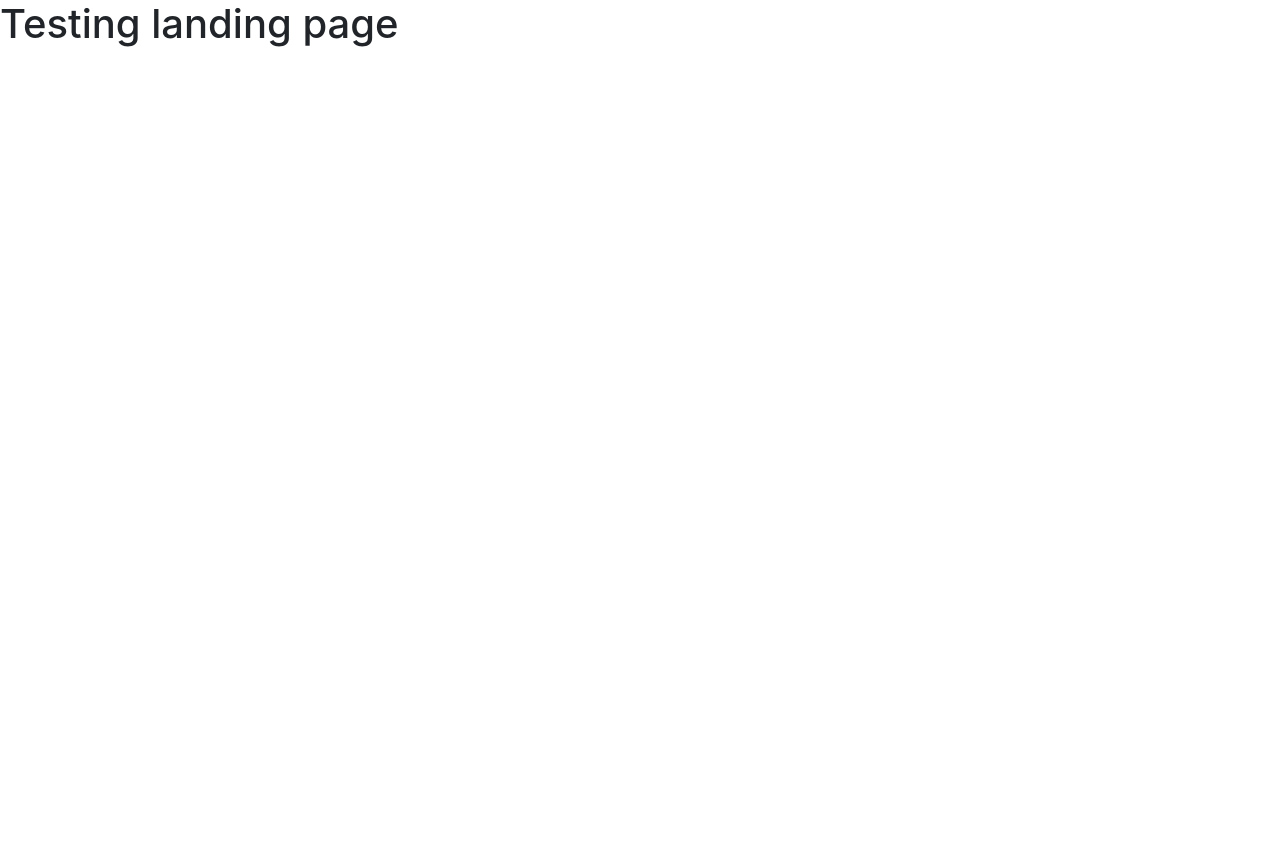
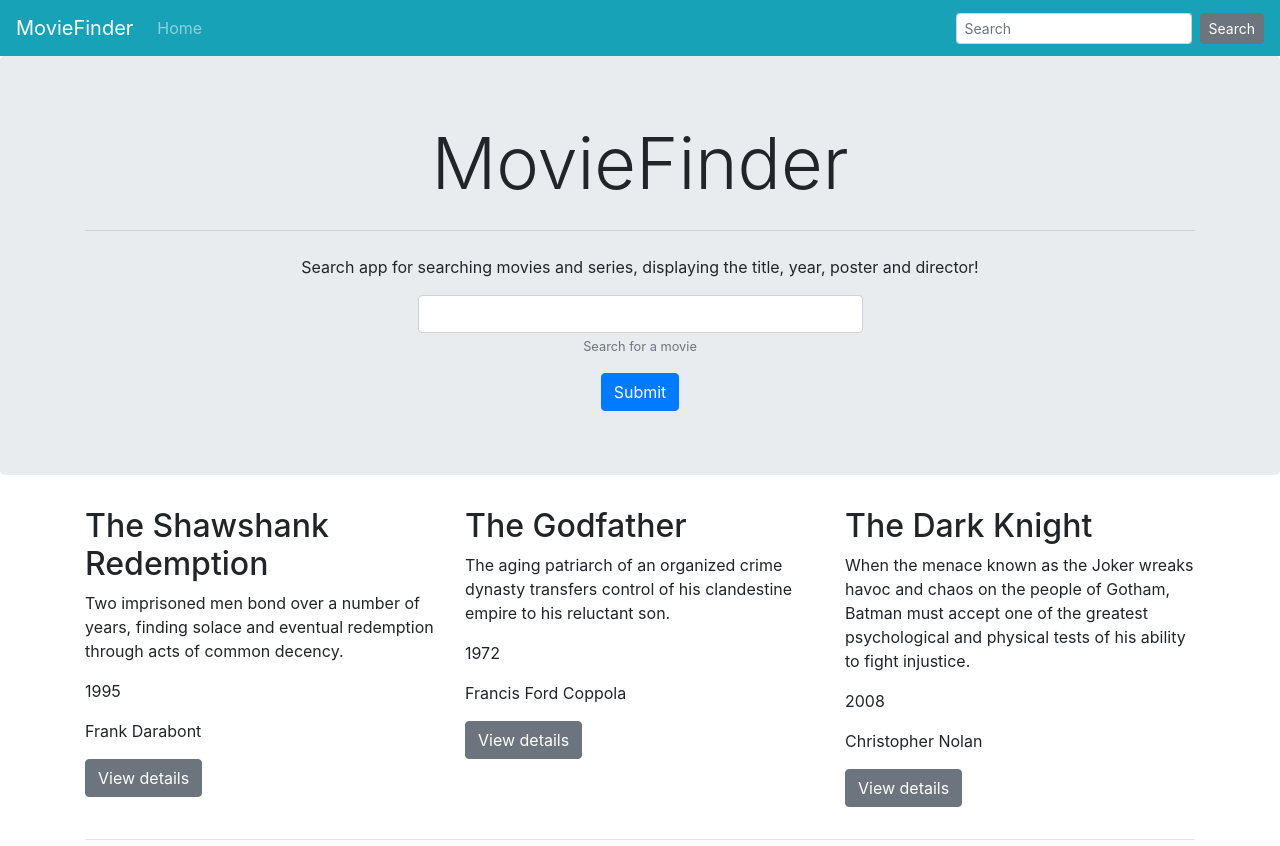
Before and after one commit to BerniML/MovieFinder, a Vue app: page / in a window 1280 px wide. Shown: the top 846 px of the page. Before the commit the page ends 800 px from the top, so only its background shows below. Built offline with nearby package versions, Linux system fonts and the light colour scheme.

Commit message:
Reorganization of components and views include recommendations in homePage

```diff
--- a/babel.config.js
+++ b/babel.config.js
@@ -1,9 +1,9 @@
 module.exports = {
-  "presets": [
+  'presets': [
     [
-      "@vue/app",
+      '@vue/app',
       {
-        "useBuiltIns": "entry"
+        'useBuiltIns': 'entry'
       }
     ]
   ]
--- a/src/App.vue
+++ b/src/App.vue
@@ -1,16 +1,16 @@
 <template>
   <div id="loveToKnow">
-    <HomePage msg="Testing landing page"/>
+    <Header />
+    <router-view />
   </div>
 </template>
 
 <script>
-import HomePage from './components/HomePage.vue'
-
+import Header from '@/components/Header.vue'
 export default {
-  name: 'app',
+  name: 'MovieFinder',
   components: {
-    HomePage
+    Header
   }
 }
 </script>
--- /dev/null
+++ b/src/components/Header.vue
@@ -0,0 +1,56 @@
+<template>
+  <b-navbar toggleable="lg" type="dark" variant="info">
+    <b-navbar-brand>MovieFinder</b-navbar-brand>
+
+    <b-collapse id="nav-collapse" is-nav>
+      <b-navbar-nav>
+        <b-nav-item href="/">Home</b-nav-item>
+      </b-navbar-nav>
+
+      <!-- Right aligned nav items -->
+      <b-navbar-nav class="ml-auto">
+        <b-nav-form @submit.prevent>
+          <b-form-input
+            size="sm"
+            class="mr-sm-2"
+            placeholder="Search"
+            @keydown.enter.native="onHeaderEnterKey"
+            v-model="movieHeader.searchInput"
+          ></b-form-input>
+        </b-nav-form>
+        <b-button
+          size="sm"
+          class="my-2 my-sm-0"
+          type="submit"
+          @click="movieTitleRequest(movieHeader.searchInput)"
+        >Search</b-button>
+      </b-navbar-nav>
+    </b-collapse>
+  </b-navbar>
+</template>
+
+<script>
+import { mapState, mapActions } from 'vuex'
+
+export default {
+  name: 'Header',
+  computed: {
+    ...mapState(['search'])
+  },
+  data () {
+    return {
+      movieHeader: {
+        searchInput: ''
+      }
+    }
+  },
+  methods: {
+    ...mapActions([
+      'movieTitleRequest' // perform request to movie API
+    ]),
+    onHeaderEnterKey (event) {
+      this.movieTitleRequest(this.movieHeader.searchInput)
+    }
+  }
+}
+</script>
--- a/src/components/HomePage.vue
+++ /dev/null
@@ -1,14 +0,0 @@
-<template>
-  <div class="hello">
-    <h1>{{ msg }}</h1>
-  </div>
-</template>
-
-<script>
-export default {
-  name: 'HomePage',
-  props: {
-    msg: String
-  }
-}
-</script>
--- /dev/null
+++ b/src/components/HomeSearch.vue
@@ -0,0 +1,38 @@
+<template>
+  <div class="col-5 text-center">
+    <b-form-group horizontal description="Search for a movie">
+      <b-form-input
+        v-on:keyup.enter="homeSearchRequest"
+        v-model="movies.searchInput"
+      ></b-form-input>
+    </b-form-group>
+    <b-button type="submit" variant="primary" @click="homeSearchRequest">Submit</b-button>
+  </div>
+</template>
+
+<script>
+import { mapState, mapActions } from 'vuex'
+
+export default {
+  name: 'HomeSearch',
+  computed: {
+    ...mapState(['search'])
+  },
+  data () {
+    return {
+      movies: {
+        searchInput: ''
+      }
+    }
+  },
+  methods: {
+    ...mapActions([
+      'movieTitleRequest' // perform request to movie API
+    ]),
+    async homeSearchRequest () {
+      await this.movieTitleRequest(this.movies.searchInput)
+      this.$router.push('/movies')
+    }
+  }
+}
+</script>
--- /dev/null
+++ b/src/components/Recommendations.vue
@@ -0,0 +1,38 @@
+<template>
+  <b-container>
+    <!-- Example row of columns -->
+    <b-row>
+      <b-col md="4" v-for="(movies, index) in recommendations.movies" v-bind:key="index">
+        <h2>{{movies.title}}</h2>
+        <p>{{movies.description}}</p>
+        <p>{{movies.year}}</p>
+        <p>{{movies.director}}</p>
+        <p>
+            <b-button type="submit" variant="secondary" @click="recommendationsRequest(movies.title)">View details</b-button>
+        </p>
+      </b-col>
+    </b-row>
+    <hr />
+  </b-container>
+  <!-- /container -->
+</template>
+
+<script>
+import { mapState, mapActions } from 'vuex'
+
+export default {
+  name: 'Recommendations',
+  computed: {
+    ...mapState(['recommendations'])
+  },
+  methods: {
+    ...mapActions([
+      'movieTitleRequest' // perform request to movie API
+    ]),
+    async recommendationsRequest (movieTitle) {
+      await this.movieTitleRequest(movieTitle)
+      this.$router.push('/movies')
+    }
+  }
+}
+</script>
--- /dev/null
+++ b/src/components/Slider.vue
@@ -0,0 +1,68 @@
+<template>
+    <div id="slider" v-show="!search.emptyResults">
+      <b-carousel
+        id="carousel-1"
+        v-model="slide"
+        :interval="4000"
+        controls
+        indicators
+        background="#ababab"
+        img-width="1024"
+        img-height="480"
+        style="text-shadow: 1px 1px 2px #333; max-width:900px; max-height:600px !important;"
+        :img-blank="true"
+        @sliding-start="onSlideStart"
+        @sliding-end="onSlideEnd"
+      >
+
+        <b-carousel-slide
+            :caption="search.results.title"
+            :text-html="movieSubtitle"
+          >
+          <template v-slot:img>
+            <img
+              class="d-block"
+              width="1024"
+              height="480"
+              :src="search.results.poster"
+              alt="image slot"
+            />
+          </template>
+        </b-carousel-slide>
+      </b-carousel>
+    </div>
+</template>
+
+<script>
+import { mapState } from 'vuex'
+
+export default {
+  name: 'Slider',
+  data () {
+    return {
+      slide: 0,
+      sliding: null
+    }
+  },
+  methods: {
+    onSlideStart (slide) {
+      this.sliding = true
+    },
+    onSlideEnd (slide) {
+      this.sliding = false
+    }
+  },
+  computed: {
+    ...mapState(['search']),
+    movieSubtitle () {
+      return this.search.results.director + '<p>' + this.search.results.year + '</p>'
+    }
+  }
+}
+</script>
+<style>
+.carousel-inner > .item > img {
+  width:640px!important;
+  height:360px!important;
+}
+</style>
--- a/src/store.js
+++ b/src/store.js
@@ -1,16 +1,75 @@
 import Vue from 'vue'
 import Vuex from 'vuex'
+import movieService from '@/services/MovieService'
 
 Vue.use(Vuex)
 
 export default new Vuex.Store({
   state: {
-
+    movieQuery: '',
+    movieResults: [],
+    search: {
+      emptyResults: true,
+      results: {
+        title: '',
+        poster: '',
+        director: '',
+        year: ''
+      }
+    },
+    recommendations: {
+      header: 'Top 3 Rated Movies IMDb',
+      movies: [
+        {
+          title: 'The Shawshank Redemption',
+          description: 'Two imprisoned men bond over a number of years, finding solace and eventual redemption through acts of common decency.',
+          year: '1995',
+          director: 'Frank Darabont'
+        },
+        {
+          title: 'The Godfather',
+          description: 'The aging patriarch of an organized crime dynasty transfers control of his clandestine empire to his reluctant son.',
+          year: '1972',
+          director: 'Francis Ford Coppola'
+        },
+        {
+          title: 'The Dark Knight',
+          description: 'When the menace known as the Joker wreaks havoc and chaos on the people of Gotham, Batman must accept one of the greatest psychological and physical tests of his ability to fight injustice.',
+          year: '2008',
+          director: 'Christopher Nolan'
+        }
+      ]
+    }
   },
   mutations: {
-
+    SET_MOVIE_RESULTS (state, responseData) {
+      state.search.results.title = responseData.Title
+      state.search.results.poster = responseData.Poster
+      state.search.results.director = responseData.Director
+      state.search.results.year = responseData.Year
+      state.search.emptyResults = false
+    },
+    SET_MOVIE_QUERY (state, movieQuery) {
+      state.movieQuery = movieQuery
+    },
+    SET_NO_RESULTS (state) {
+      state.search.emptyResults = true
+    }
   },
   actions: {
-
+    async movieTitleRequest (state, movieInput) {
+      try {
+        const response = await movieService.getUser({
+          movieTitle: movieInput
+        })
+        if (response.data.Response === 'True') {
+          state.commit('SET_MOVIE_QUERY', movieInput)
+          state.commit('SET_MOVIE_RESULTS', response.data)
+        } else state.commit('SET_NO_RESULTS')
+      } catch (e) {
+        console.log(e)
+        state.commit('CONNEXION_ERROR')
+      }
+    }
   }
 })
```
